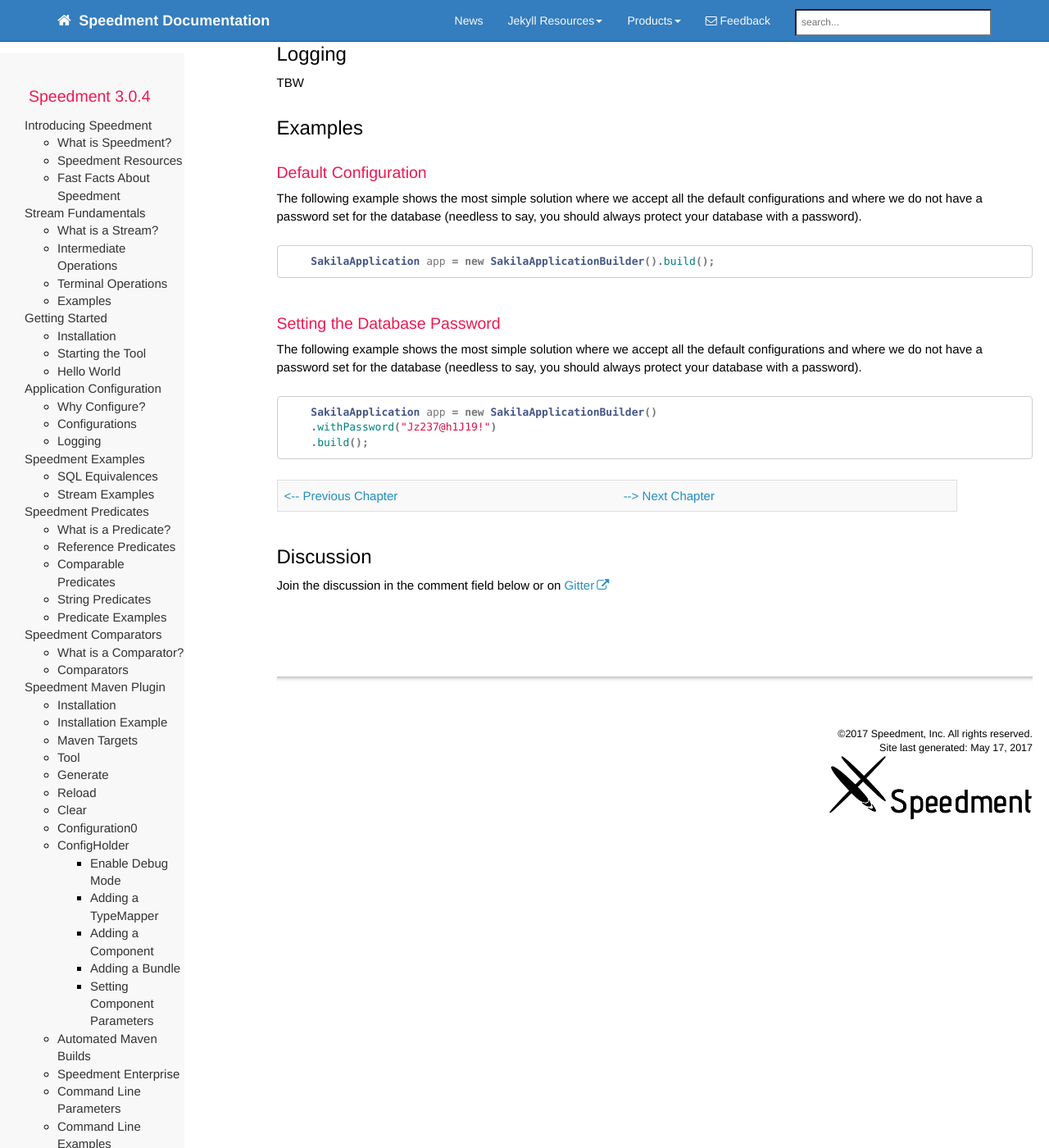
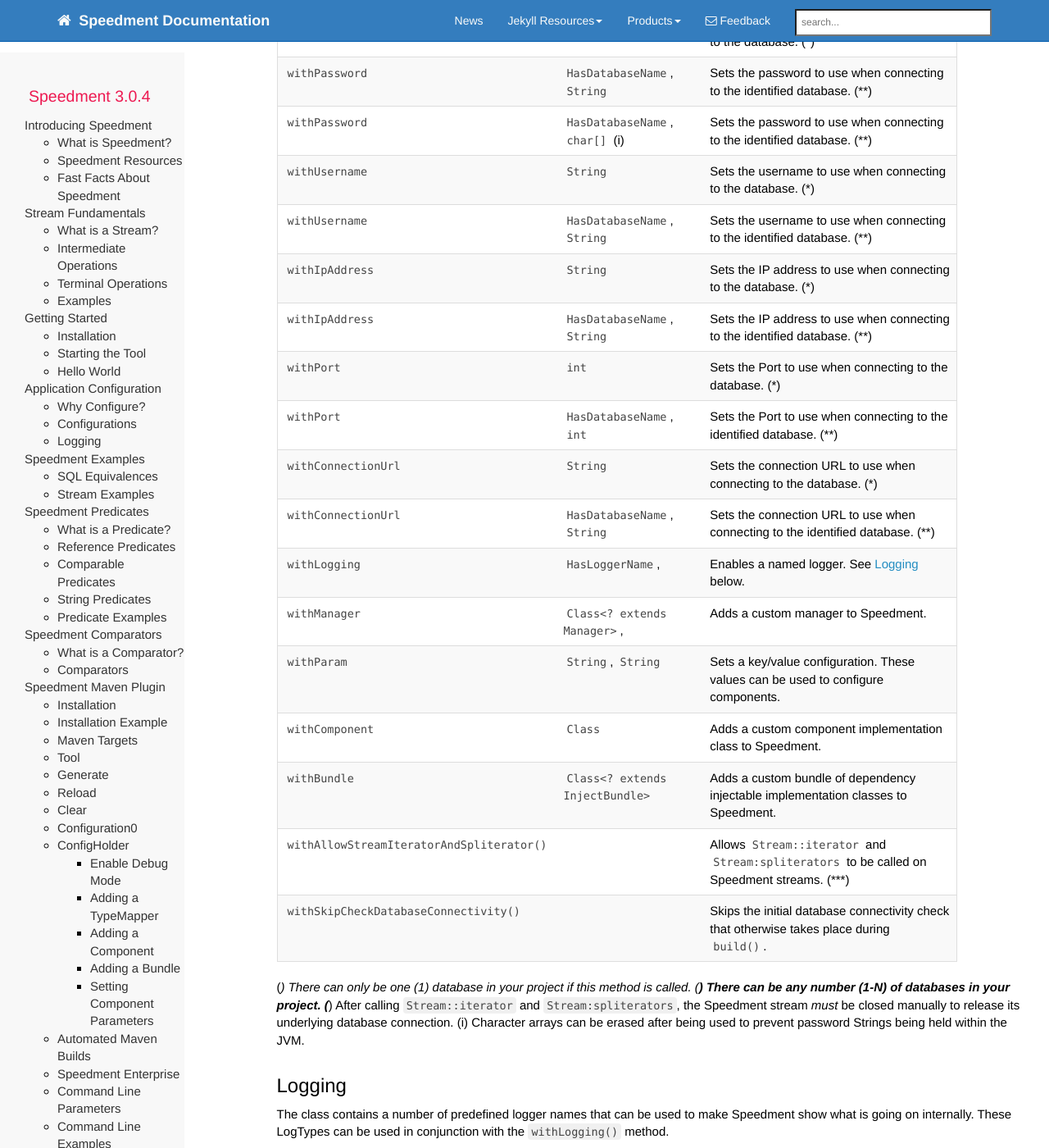
Before and after one commit to speedment/speedment-doc, a Jekyll site: the page built from pages/application_configuration.md, in a window 1280 px wide and 1400 px high, scrolled down 769 px. Shown: the whole window at 82% size. Built offline with Jekyll 4.4.1, drawn with Linux system fonts in a browser that asks for light colours; nearby versions of some CDN libraries; comment, search, counter and statistics services are not loaded; some of the changed text lies outside the part shown.

Commit message:
Improve application configuration

````diff
--- a/_data/javadoc.yml
+++ b/_data/javadoc.yml
@@ -19,7 +19,8 @@
 
 Tuple: "[`Tuple`](https://github.com/speedment/speedment/tree/master/common-parent/tuple)"
 
-ApplicationBuilder: "[`ApplicationBuilder`](http://static.javadoc.io/com.speedment/runtime-deploy/3.0.9/com/speedment/runtime/core/ApplicationBuilder.html"
+ApplicationBuilder: "[`ApplicationBuilder`](http://static.javadoc.io/com.speedment/runtime-deploy/3.0.9/com/speedment/runtime/core/ApplicationBuilder.html)"
+ApplicationBuilder.LogType: "[`ApplicationBuilder.LogType`](http://static.javadoc.io/com.speedment/runtime-deploy/3.0.9/com/speedment/runtime/core/ApplicationBuilder.LogType.html)"
 
 #Java Stuff
 Stream: "[`Stream`](https://docs.oracle.com/javase/8/docs/api/java/util/stream/package-summary.html)"
--- a/pages/application_configuration.md
+++ b/pages/application_configuration.md
@@ -16,21 +16,62 @@
 
 There is one thing that we always need to configure and that is the database password. For security reasons, Speedment never stores the database password in generated classes or configuration files.
 
-Configuration is done using an ApplicationBuilder that is generated for your project. Once the `ApplicationBuilder` is configured, its `build()` method is called and a configured `Application` is returned. Upon building, all the configuration parameters are frozen (made immutable) in the returned `Application`.
-Check out the official JavaDoc about {{site.data.javadoc.ApplicationBuilder}} for more detailed information about configuration.
+Configuration is done using an `ApplicationBuilder` that is generated for your project. Once the `ApplicationBuilder` is configured, its `build()` method is called and a configured `Application` is returned. Upon building, all the configuration parameters are frozen (made immutable) in the returned `Application`.
 
 ## Configurations
-The table below summarizes the most important methods of the `ApplicationBuilder`:
+The table below summarizes the most important methods of the `ApplicationBuilder`. Check out the official JavaDoc about {{site.data.javadoc.ApplicationBuilder}} for more detailed information about all configuration methods.
 
-| Method         | Parameters             | Description              |
-| :------------- | :--------------------- | :----------------------- |
-| `withPassword` | `String` or `char[]`   | Sets the password of     |
+| Method               | Parameters                      | Description                                                                                   |
+| :------------------- | :------------------------------ | :-------------------------------------------------------------------------------------------- |
+| `withPassword`       | `String`                        | Sets the password to use when connecting to the database. (*)                                 |
+| `withPassword`       | `char[]` (i)                    | Sets the password to use when connecting to the database. (*)                                 |
+| `withPassword`       | `HasDatabaseName`, `String`     | Sets the password to use when connecting to the identified database. (**)                     |
+| `withPassword`       | `HasDatabaseName`, `char[]` (i) | Sets the password to use when connecting to the identified database. (**)                     |
+| `withUsername`       | `String`                        | Sets the username to use when connecting to the database. (*)                                 |
+| `withUsername`       | `HasDatabaseName`, `String`     | Sets the username to use when connecting to the identified database. (**)                     |
+| `withIpAddress`      | `String`                        | Sets the IP address to use when connecting to the database. (*)                               |
+| `withIpAddress`      | `HasDatabaseName`, `String`     | Sets the IP address to use when connecting to the identified database. (**)                   |
+| `withPort`           | `int`                           | Sets the Port to use when connecting to the database. (*)                                     |
+| `withPort`           | `HasDatabaseName`, `int`        | Sets the Port to use when connecting to the identified database. (**)                         |
+| `withConnectionUrl`  | `String`                        | Sets the connection URL to use when connecting to the database. (*)                           |
+| `withConnectionUrl`  | `HasDatabaseName`, `String`     | Sets the connection URL to use when connecting to the identified database. (**)               |
+| `withLogging`        | `HasLoggerName`,                | Enables a named logger. See [Logging](#logging) below.                                        |
+| `withManager`        | `Class<? extends Manager>`,     | Adds a custom manager to Speedment.                                                           |
+| `withParam`          | `String`, `String`              | Sets a key/value configuration. These values can be used to configure components.             |
+| `withComponent`      | `Class`                         | Adds a custom component implementation class to Speedment.                                    |
+| `withBundle`         | `Class<? extends InjectBundle>` | Adds a custom bundle of dependency injectable implementation classes to Speedment.            |
+| `withAllowStreamIteratorAndSpliterator()` |            | Allows `Stream::iterator` and `Stream:spliterators` to be called on Speedment streams. (***)  |
+| `withSkipCheckDatabaseConnectivity()` |                | Skips the initial database connectivity check that otherwise takes place during `build()`.    |
 
-
+(*) There can only be one (1) database in your project if this method is called.
+(**) There can be any number (1-N) of databases in your project.
+(***) After calling `Stream::iterator` and `Stream:spliterators`, the Speedment stream *must* be closed manually to release its underlying database connection.
+(i) Character arrays can be erased after being used to prevent password Strings being held within the JVM.
 
 ## Logging
-TBW
+The class {{site.data.javadoc.ApplicationBuilder.LogType}} contains a number of predefined logger names that can be used to make Speedment show what is going on internally. These LogTypes can be used in conjunction with the `withLogging()` method.
 
+| LogType Name         | Enables Logging Related to                                                                |
+| :------------------- | :---------------------------------------------------------------------------------------- |
+| `APPLICATION_BUILDER`| configurating the application platform, dependency injection, component configuration etc |
+| `CONNECTION`         | Connection handling (connection pooling, Java EE connections, etc)                        |
+| `PERSIST`            | Persisting new entities into the database.                                                |
+| `REMOVE`             | Removing existing entities from the database.                                             |
+| `STREAM`             | Querying the data source.                                                                 |
+| `STREAM_OPTIMIZER`   | Stream optimization (e.g. how a stream is rendered to a SQL statement).                   |
+| `UPDATE          `   | Updating existing entities from the database.                                             |
+
+These are the standard logging alternatives. Custom components can have other log names.
+
+If we want to enable logging of the application platform, stream and stream optimization we can do like this:
+``` java
+    SakilaApplication app = new SakilaApplicationBuilder()
+        .withPassword("Jz237@h1J19!")
+        .withLogging(LogType.APPLICATION_BUILDER)
+        .withLogging(LogType.STREAM)
+        .withLogging(LogType.STREAM_OPTIMIZER)
+        .build();
+```
 
 
 ## Examples
@@ -42,11 +83,22 @@
 ```
 
 ### Setting the Database Password
-The following example shows the most simple solution where we accept all the default configurations and where we do not have a password set for the database (needless to say, you should always protect your database with a password).
+The following example shows the most typical solution where we accept all the default configurations but where we set the database password.
 ``` java
     SakilaApplication app = new SakilaApplicationBuilder()
-    .withPassword("Jz237@h1J19!")
-    .build();
+        .withPassword("Jz237@h1J19!")
+        .build();
+```
+
+### Setting the Database Password for Different Databases
+The following example shows a solution where we set different database passwords for two different databases.
+``` java
+    SakilaApplication app = new SakilaApplicationBuilder()
+        // Set the password for the database that holds Film etc.
+        .withPassword(Film.FILM_ID.identifier(), "Jz237@h1J19!")
+        // Set the password for the database that holds Book etc.
+        .withPassword(Book.BOOK_ID.identifier(), "AuW78hd&J19!")
+         .build();
 ```
 
 
````
